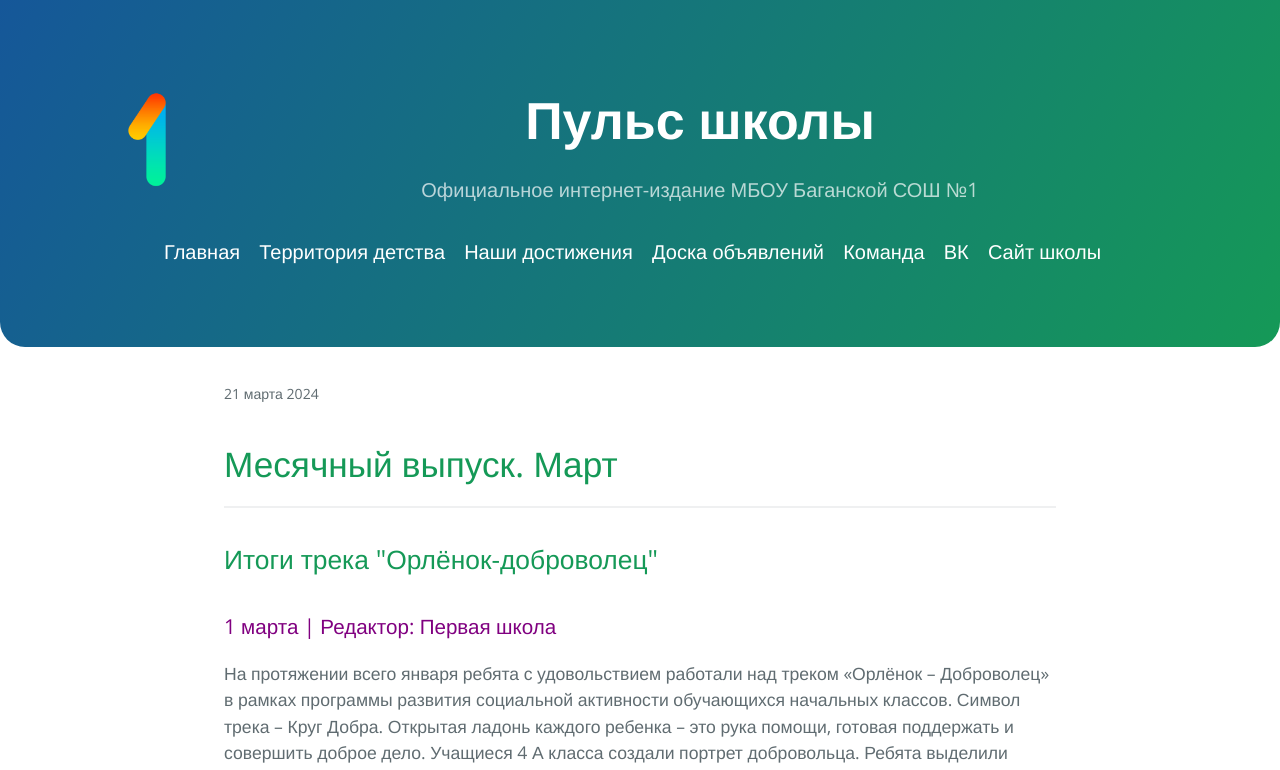
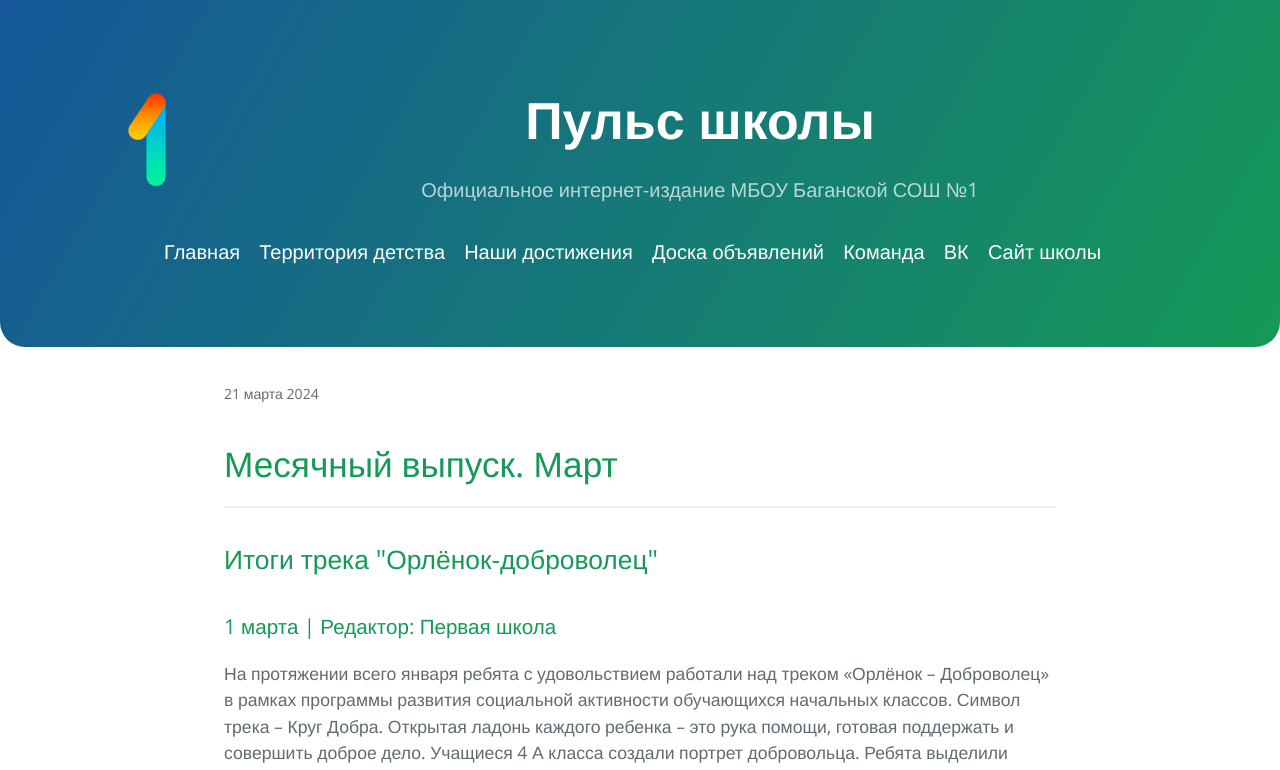
Before and after one commit to 1-sch/1-sch.github.io, a Jekyll site: the page built from _posts/2024-03-31-мартовский-выпуск.markdown, in a window 1280 px wide. Shown: the top 770 px of the page. Built offline with Jekyll 4.4.1, drawn with Linux system fonts in a browser that asks for light colours.

Commit message:
Update 2024-03-31-мартовский-выпуск.markdown

```diff
--- a/_posts/2024-03-31-мартовский-выпуск.markdown
+++ b/_posts/2024-03-31-мартовский-выпуск.markdown
@@ -2,11 +2,11 @@
 layout: post
 title:  "Месячный выпуск. Март"
 date:   2024-03-21 22:49:29 +0700
-categories: kids s c
+categories: kids
 ---
 <hr>
 <h2>Итоги трека "Орлёнок-доброволец"</h2>
-<h3 style="color:purple;">1 марта | Редактор: Первая школа</h3>
+<h3 class="da">1 марта | Редактор: Первая школа</h3>
 <p>На протяжении всего января ребята с удовольствием работали над треком «Орлёнок – Доброволец» в рамках программы развития социальной активности обучающихся начальных классов.
 
 Символ трека – Круг Добра. Открытая ладонь каждого ребенка – это рука помощи, готовая поддержать и совершить доброе дело.
```
